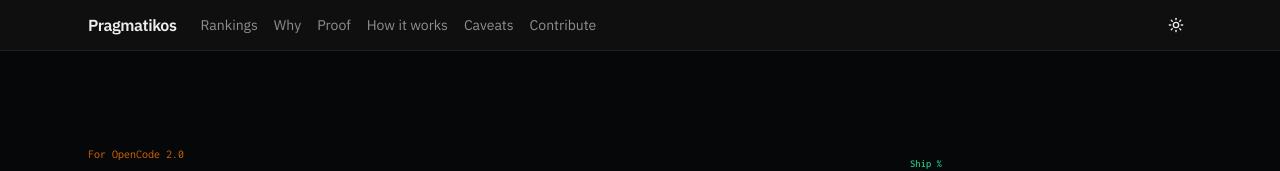
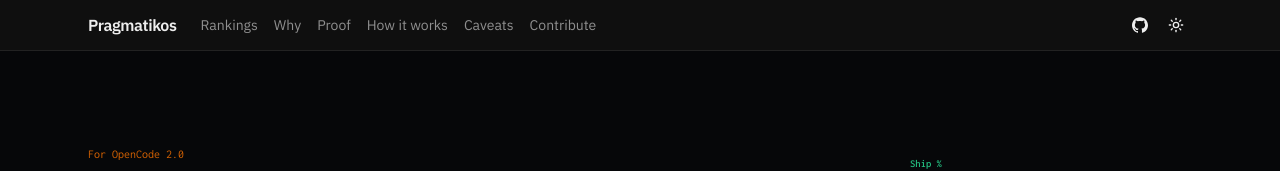
Before and after one commit to pfoundation/pragmatikos.ai, a Next.js app: page / in a window 1280 px wide. Shown: the top 171 px of the page. Built offline with nearby package versions, Linux system fonts and the light colour scheme.

Commit message:
Add GitHub shortcut to header and footer, link oc2usage in README

```diff
--- a/app/page.tsx
+++ b/app/page.tsx
@@ -9,7 +9,9 @@
 import { Scorecard } from '@/components/site/scorecard';
 import { Join } from '@/components/site/join';
 import { Triptych } from '@/components/site/triptych';
+import { GithubIcon } from '@/components/ui/github-icon';
 import { HotProvider } from '@/lib/hot';
+import { GITHUB_REPO } from '@/lib/site';
 
 export default function Page() {
   return (
@@ -30,9 +32,14 @@
           <footer className="border-border border-t">
             <div className="text-muted-foreground mx-auto flex max-w-6xl flex-wrap items-center justify-between gap-2 px-6 py-8 font-mono text-xs">
               <span>Pragmatikos · real sessions, pooled</span>
-              <a href="https://p.foundation" target="_blank" rel="noreferrer" className="hover:text-foreground hover:underline">
-                © P Foundation
-              </a>
+              <span className="flex items-center gap-4">
+                <a href={GITHUB_REPO} target="_blank" rel="noreferrer" aria-label="GitHub repository" className="hover:text-foreground">
+                  <GithubIcon className="size-4" />
+                </a>
+                <a href="https://p.foundation" target="_blank" rel="noreferrer" className="hover:text-foreground hover:underline">
+                  © P Foundation
+                </a>
+              </span>
             </div>
           </footer>
         </main>
--- a/components/site/header.tsx
+++ b/components/site/header.tsx
@@ -2,6 +2,8 @@
 
 import { Badge } from '@/components/ui/badge';
 import { Button } from '@/components/ui/button';
+import { GithubIcon } from '@/components/ui/github-icon';
+import { GITHUB_REPO } from '@/lib/site';
 import { Moon, Sun } from 'lucide-react';
 import { useState } from 'react';
 
@@ -31,7 +33,12 @@
             </a>
           ))}
         </nav>
-        <div className="ml-auto">
+        <div className="ml-auto flex items-center gap-1">
+          <Button variant="ghost" size="icon-sm" asChild>
+            <a href={GITHUB_REPO} target="_blank" rel="noreferrer" aria-label="GitHub repository">
+              <GithubIcon />
+            </a>
+          </Button>
           <Button
             variant="ghost"
             size="icon-sm"
--- /dev/null
+++ b/components/ui/github-icon.tsx
@@ -0,0 +1,7 @@
+export function GithubIcon({ className }: { className?: string }) {
+  return (
+    <svg viewBox="0 0 24 24" fill="currentColor" aria-hidden="true" className={className}>
+      <path d="M12 .297c-6.63 0-12 5.373-12 12 0 5.303 3.438 9.8 8.205 11.385.6.113.82-.258.82-.577 0-.285-.01-1.04-.015-2.04-3.338.724-4.042-1.61-4.042-1.61C4.422 18.07 3.633 17.7 3.633 17.7c-1.087-.744.084-.729.084-.729 1.205.084 1.838 1.236 1.838 1.236 1.07 1.835 2.809 1.305 3.495.998.108-.776.417-1.305.76-1.605-2.665-.3-5.466-1.332-5.466-5.93 0-1.31.465-2.38 1.235-3.22-.135-.303-.54-1.523.105-3.176 0 0 1.005-.322 3.3 1.23.96-.267 1.98-.399 3-.405 1.02.006 2.04.138 3 .405 2.28-1.552 3.285-1.23 3.285-1.23.645 1.653.24 2.873.12 3.176.765.84 1.23 1.91 1.23 3.22 0 4.61-2.805 5.625-5.475 5.92.42.36.81 1.096.81 2.22 0 1.606-.015 2.896-.015 3.286 0 .315.21.69.825.57C20.565 22.092 24 17.592 24 12.297c0-6.627-5.373-12-12-12" />
+    </svg>
+  );
+}
--- /dev/null
+++ b/lib/site.ts
@@ -0,0 +1 @@
+export const GITHUB_REPO = 'https://github.com/pfoundation/pragmatikos.ai';
```
Also changed, not shown: 1 other file (tests, documents, lock files or other folders).
